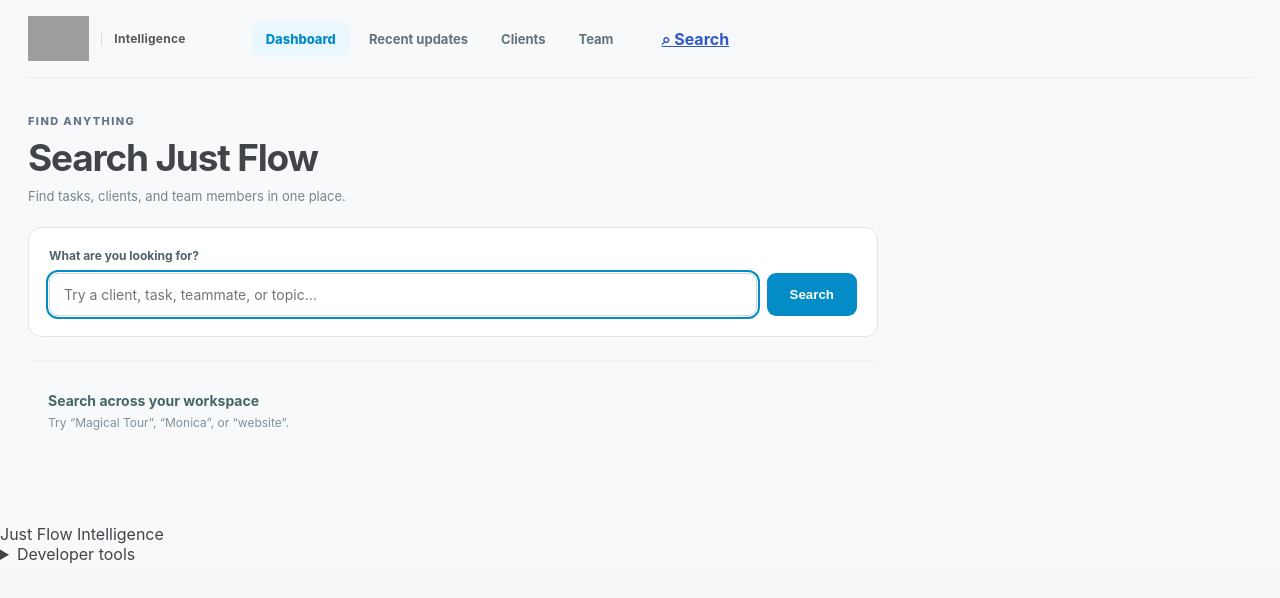
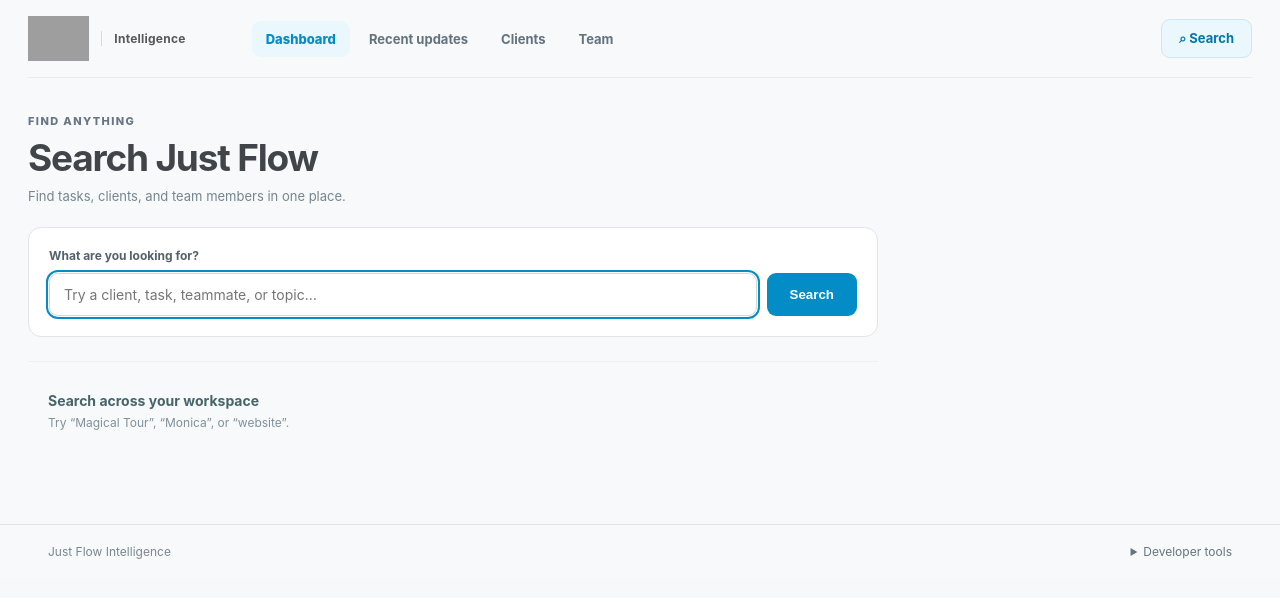
Before and after one commit to AminJustFlow/ami-clickup-assistant, a Next.js app: page /search in a window 1280 px wide. Shown: the top 598 px of the page. Built offline with nearby package versions, Linux system fonts and the light colour scheme; grey boxes are pictures that could not be loaded.

Commit message:
Style primary Search nav button and unobtrusive footer developer menu

```diff
--- a/app/globals.css
+++ b/app/globals.css
@@ -261,3 +261,19 @@ body{background:var(--jf-background);color:#414448}
 .search-empty{max-width:850px}
 .nav-search-link{font-weight:750!important}
 @media(max-width:680px){.waiting-groups{padding:9px}.global-search-form{padding:14px}.global-search-input-row button{padding:0 14px}.waiting-person>summary{padding:12px}}
+
+
+/* Search is the primary right-side nav action; developer tools live in the footer. */
+.app-nav>.nav-search-link{display:inline-flex;align-items:center;justify-content:center;white-space:nowrap;flex-shrink:0;margin-left:auto;border:1px solid #cde6f1;border-radius:9px;background:#eaf7fc;color:#0277a8;text-decoration:none;font-weight:750;font-size:13px;padding:10px 17px}
+.app-nav>.nav-search-link:hover{background:#d8f0fa;border-color:#9bd4eb}
+.app-nav>.nav-search-link:focus-visible{outline:3px solid #038CC6;outline-offset:3px}
+.app-footer{border-top:1px solid #e2e5e7;background:#f7f9fa;color:#7b868d;font-size:12px}
+.app-footer-inner{max-width:1240px;margin:0 auto;padding:19px 28px;display:flex;align-items:center;justify-content:space-between;gap:18px}
+.footer-dev-tools{position:relative}
+.footer-dev-tools summary{cursor:pointer;color:#66747b;font-size:12px}
+.footer-dev-tools summary:hover{color:#038CC6}
+.footer-dev-tools summary:focus-visible{outline:2px solid #038CC6;outline-offset:4px}
+.footer-dev-links{display:flex;gap:16px;flex-wrap:wrap;padding-top:12px}
+.footer-dev-links a{color:#586970;text-decoration:none}
+.footer-dev-links a:hover{text-decoration:underline;color:#038CC6}
+@media(max-width:680px){.app-nav>.nav-search-link{padding:8px 12px}.app-footer-inner{padding:18px 16px}}
```
